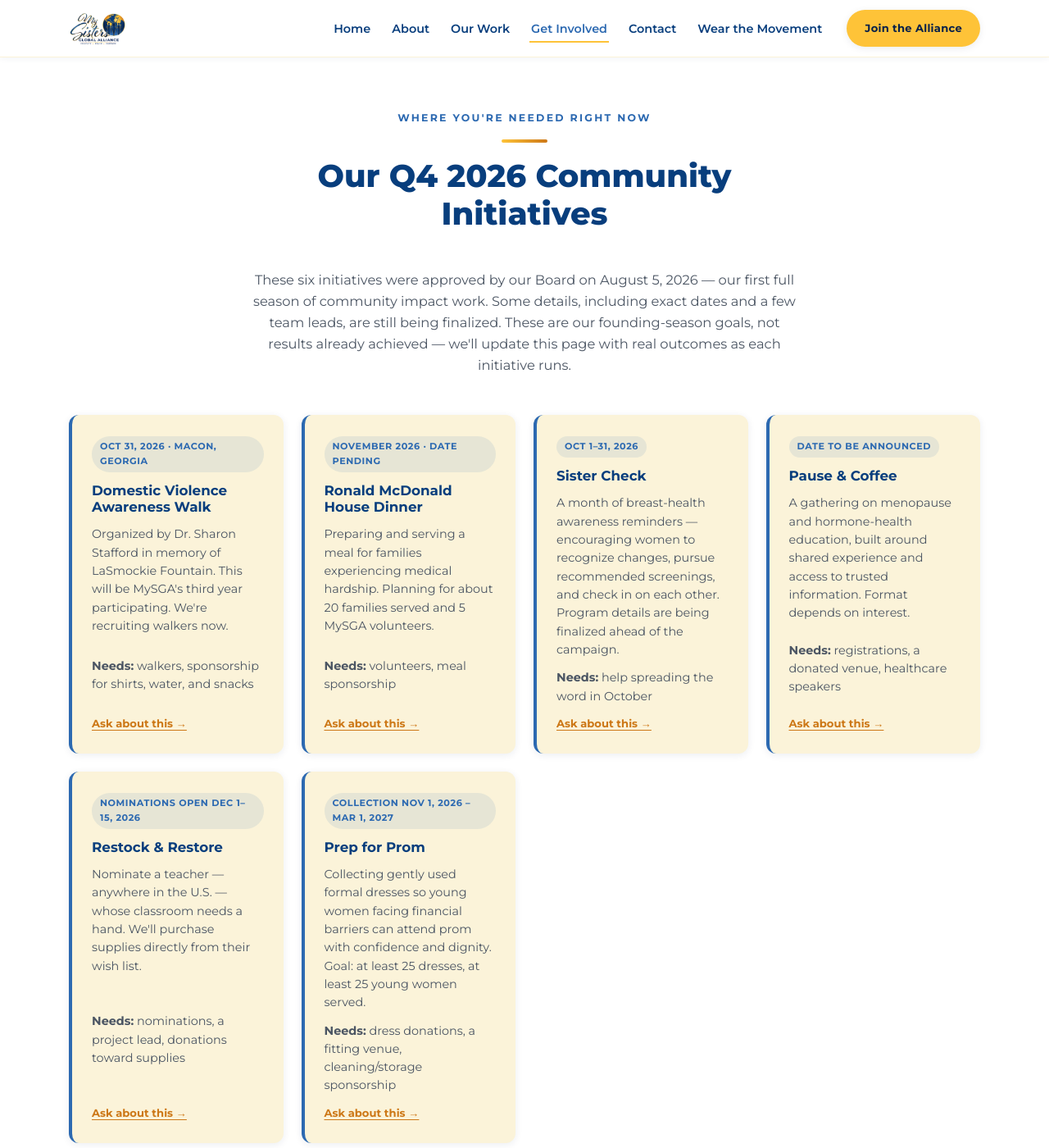
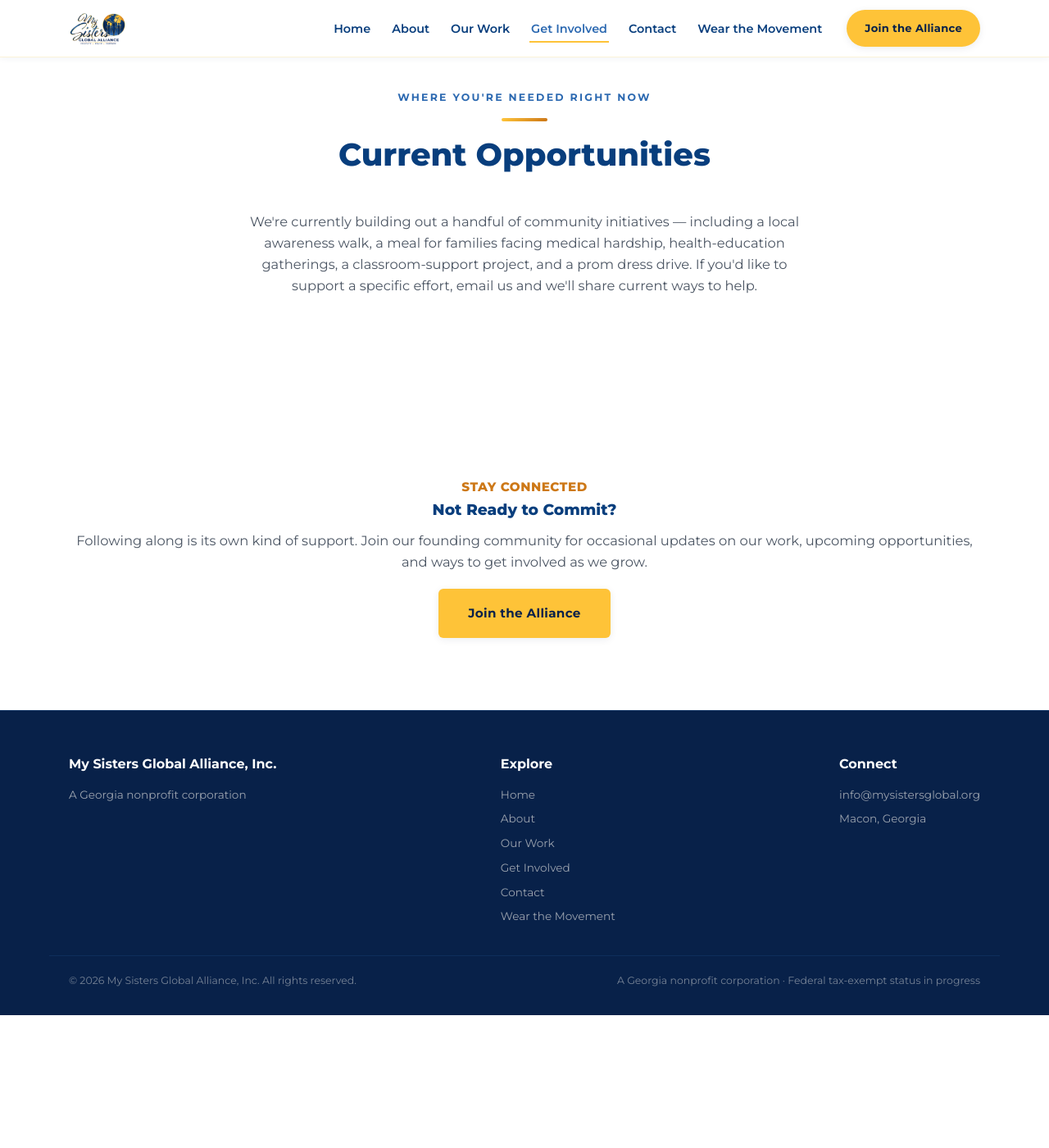
Before and after one commit to mysistersglobal/msga-landing-page, a Jekyll site: the page built from get-involved.html, in a window 1280 px wide and 1400 px high, scrolled down 1337 px. Shown: the whole window at 82% size. Built offline with Jekyll 4.4.1, drawn with Linux system fonts in a browser that asks for light colours; some web fonts are replaced; after the commit the page ends 2575 px from its top, so only the background shows below that; some of the changed text lies outside the part shown.

Commit message:
Revise Get Involved page for public-content scope
Removes internal planning detail (board-action language, dates/timelines, participation targets, per-initiative operational needs) from the public page. Applies approved copy: hero wording, sponsorship framing decoupled from IRS timing, general Current Opportunities section replacing the six-initiative list, See Our Work link removed pending its own review, and Stay Connected scoped to programs/participation only. Heading hierarchy: H1 Get Involved > H2 (Volunteer/Partner/Sponsor/Current Opportunities/Stay Connected) > H3 Not Ready to Commit?

```diff
--- a/get-involved.html
+++ b/get-involved.html
@@ -2,14 +2,14 @@
 layout: default
 title: Get Involved
 permalink: /get-involved/
-description: "Volunteer, partner, or sponsor an initiative with MySGA (My Sisters Global Alliance) during our founding season, and see the community initiatives you can support right now."
+description: "Volunteer, partner, or sponsor an initiative with MySGA (My Sisters Global Alliance) during our founding season, and see how you can get involved right now."
 ---
   <section class="page-hero">
     <div class="wrap">
       <div class="hero-visual-logo" style="display:flex;"><img src="{{ '/assets/logo-blue.png' | relative_url }}" alt="MySGA — My Sisters Global Alliance"></div>
       <span class="eyebrow">Join the Work</span>
       <h1>Get Involved</h1>
-      <p>We're in our founding season — which means the earliest people who show up help shape what MySGA becomes. Whether you have an hour, a skill, a connection, or a voice, there's a place for you here.</p>
+      <p>We're in our founding season — which means the earliest people who show up help build the foundation of our work. Whether you have an hour, a skill, a connection, or a voice, there's a place for you here.</p>
     </div>
   </section>
 
@@ -17,90 +17,41 @@
     <div class="wrap">
       <div class="contact-grid">
         <div class="contact-card">
-          <h3>Volunteer With Us</h3>
-          <p>We're shaping our volunteer structure right now, and we want founding volunteers involved from the start. We need help with event-day support, sorting and organizing donated goods, outreach and nomination review, and administrative planning.</p>
+          <h2 style="font-size:1.2rem;margin-bottom:14px;">Volunteer With Us</h2>
+          <p>We're building our volunteer program from the ground up, and we want founding volunteers involved from the start. Right now we need help with event support and organizing donated goods. Tell us a little about your time and skills, and we'll follow up as opportunities come available.</p>
           <a class="contact-link btn btn-ghost btn-sm" href="mailto:info@mysistersglobal.org?subject=Volunteering%20with%20MySGA" style="margin-top:8px;">Email Us to Volunteer</a>
         </div>
         <div class="contact-card">
-          <h3>Partner With Us</h3>
+          <h2 style="font-size:1.2rem;margin-bottom:14px;">Partner With Us</h2>
           <p>Churches, schools, businesses, and community organizations that share our mission — we want to hear from you. Partnership can mean hosting an initiative, referrals, in-kind support, or co-promotion.</p>
           <a class="contact-link btn btn-ghost btn-sm" href="mailto:info@mysistersglobal.org?subject=Partnering%20with%20MySGA" style="margin-top:8px;">Start a Partnership Conversation</a>
         </div>
         <div class="contact-card">
-          <h3>Sponsor an Initiative</h3>
-          <p>We're not yet accepting monetary donations — that opens once our federal tax-exempt status is confirmed. But several Q4 2026 initiatives run on in-kind and event-specific sponsorship right now: supplies, meals, venues, and professional services.</p>
+          <h2 style="font-size:1.2rem;margin-bottom:14px;">Sponsor an Initiative</h2>
+          <p>We are not currently accepting online monetary donations. In the meantime, several of our community initiatives welcome in-kind and event-specific sponsorship: supplies, meals, shirts, venues, and professional services.</p>
           <a class="contact-link btn btn-ghost btn-sm" href="mailto:info@mysistersglobal.org?subject=Sponsoring%20a%20MySGA%20Initiative" style="margin-top:8px;">Email Us About Sponsoring</a>
         </div>
       </div>
     </div>
   </section>
 
-  <section class="programs on-white" id="initiatives">
+  <section class="programs on-white" id="opportunities">
     <div class="wrap">
       <div class="section-head center">
         <span class="eyebrow">Where You're Needed Right Now</span>
         <div class="accent-bar" style="margin-left:auto;margin-right:auto;"></div>
-        <h2>Our Q4 2026 Community Initiatives</h2>
+        <h2>Current Opportunities</h2>
       </div>
-      <p class="work-intro">These six initiatives were approved by our Board on August 5, 2026 — our first full season of community impact work. Some details, including exact dates and a few team leads, are still being finalized. These are our founding-season goals, not results already achieved — we'll update this page with real outcomes as each initiative runs.</p>
-
-      <div class="program-list">
-        <div class="program-item">
-          <span class="program-tag">Oct 31, 2026 &middot; Macon, Georgia</span>
-          <h3>Domestic Violence Awareness Walk</h3>
-          <p>Organized by Dr. Sharon Stafford in memory of LaSmockie Fountain. This will be MySGA's third year participating. We're recruiting walkers now.</p>
-          <p><strong>Needs:</strong> walkers, sponsorship for shirts, water, and snacks</p>
-          <a class="program-link" href="mailto:info@mysistersglobal.org?subject=Domestic%20Violence%20Awareness%20Walk">Ask about this &rarr;</a>
-        </div>
-        <div class="program-item">
-          <span class="program-tag">November 2026 &middot; date pending</span>
-          <h3>Ronald McDonald House Dinner</h3>
-          <p>Preparing and serving a meal for families experiencing medical hardship. Planning for about 20 families served and 5 MySGA volunteers.</p>
-          <p><strong>Needs:</strong> volunteers, meal sponsorship</p>
-          <a class="program-link" href="mailto:info@mysistersglobal.org?subject=Ronald%20McDonald%20House%20Dinner">Ask about this &rarr;</a>
-        </div>
-        <div class="program-item">
-          <span class="program-tag">Oct 1&ndash;31, 2026</span>
-          <h3>Sister Check</h3>
-          <p>A month of breast-health awareness reminders — encouraging women to recognize changes, pursue recommended screenings, and check in on each other. Program details are being finalized ahead of the campaign.</p>
-          <p><strong>Needs:</strong> help spreading the word in October</p>
-          <a class="program-link" href="mailto:info@mysistersglobal.org?subject=Sister%20Check">Ask about this &rarr;</a>
-        </div>
-        <div class="program-item">
-          <span class="program-tag">Date to be announced</span>
-          <h3>Pause &amp; Coffee</h3>
-          <p>A gathering on menopause and hormone-health education, built around shared experience and access to trusted information. Format depends on interest.</p>
-          <p><strong>Needs:</strong> registrations, a donated venue, healthcare speakers</p>
-          <a class="program-link" href="mailto:info@mysistersglobal.org?subject=Pause%20%26%20Coffee">Ask about this &rarr;</a>
-        </div>
-        <div class="program-item">
-          <span class="program-tag">Nominations open Dec 1&ndash;15, 2026</span>
-          <h3>Restock &amp; Restore</h3>
-          <p>Nominate a teacher — anywhere in the U.S. — whose classroom needs a hand. We'll purchase supplies directly from their wish list.</p>
-          <p><strong>Needs:</strong> nominations, a project lead, donations toward supplies</p>
-          <a class="program-link" href="mailto:info@mysistersglobal.org?subject=Restock%20%26%20Restore">Ask about this &rarr;</a>
-        </div>
-        <div class="program-item">
-          <span class="program-tag">Collection Nov 1, 2026 &ndash; Mar 1, 2027</span>
-          <h3>Prep for Prom</h3>
-          <p>Collecting gently used formal dresses so young women facing financial barriers can attend prom with confidence and dignity. Goal: at least 25 dresses, at least 25 young women served.</p>
-          <p><strong>Needs:</strong> dress donations, a fitting venue, cleaning/storage sponsorship</p>
-          <a class="program-link" href="mailto:info@mysistersglobal.org?subject=Prep%20for%20Prom">Ask about this &rarr;</a>
-        </div>
-      </div>
-
-      <div class="programs-cta">
-        <p>Want to see these initiatives in the context of our full mission?</p>
-        <a href="{{ '/our-work/' | relative_url }}" class="btn btn-ghost">See Our Work</a>
-      </div>
+      <p class="work-intro">We're currently building out a handful of community initiatives — including a local awareness walk, a meal for families facing medical hardship, health-education gatherings, a classroom-support project, and a prom dress drive. If you'd like to support a specific effort, email us and we'll share current ways to help.</p>
     </div>
   </section>
 
   <section class="contact-block">
     <div class="wrap">
       <div style="text-align:center;">
-        <h3 style="margin-bottom:12px;">Not Ready to Commit?</h3>
-        <p style="color:var(--muted);font-size:1.02rem;margin-bottom:20px;">Following along is its own kind of support. Join our founding community for occasional updates on our work, our federal tax-exempt status progress, and how you'll be able to get involved as we grow.</p>
+        <h2 style="font-size:0.95rem;letter-spacing:0.5px;text-transform:uppercase;color:#CD7817;margin-bottom:8px;">Stay Connected</h2>
+        <h3 style="margin-bottom:12px;font-size:1.17rem;">Not Ready to Commit?</h3>
+        <p style="color:var(--muted);font-size:1.02rem;margin-bottom:20px;">Following along is its own kind of support. Join our founding community for occasional updates on our work, upcoming opportunities, and ways to get involved as we grow.</p>
         <a href="{{ '/#support' | relative_url }}" class="btn btn-gold">Join the Alliance</a>
       </div>
     </div>
```
